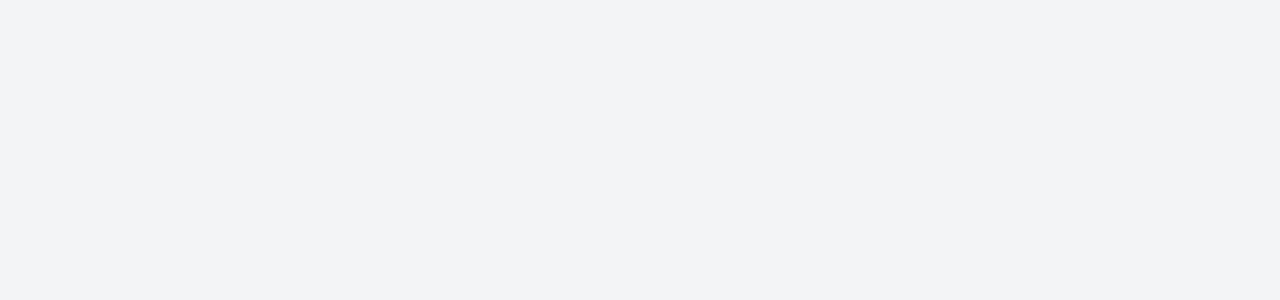
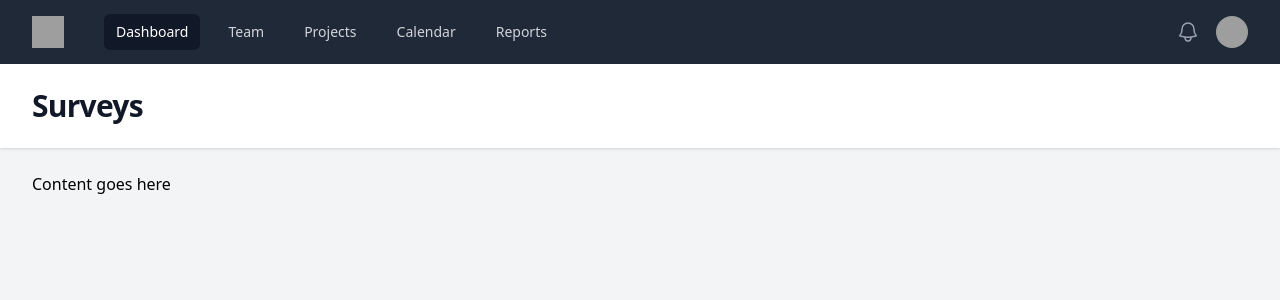
Before and after one commit to agyeievans/laravel-vue-survey, a Vue app in the folder vue/: page /surveys in a window 1280 px wide. Before the commit this address had no page. Shown: the top 300 px of the page. Built offline with nearby package versions, Linux system fonts and the light colour scheme; grey boxes are pictures that could not be loaded.

Commit message:
styled surveys

```diff
--- a/vue/src/router/index.js
+++ b/vue/src/router/index.js
@@ -4,6 +4,7 @@ import {
 } from 'vue-router'
 
 import Dashboard from '../views/Dashboard.vue'
+import Surveys from '../views/Surveys.vue'
 import Login from '../views/Login.vue'
 import Register from '../views/Register.vue'
 import DefaultLayout from '../components/DefaultLayout.vue'
@@ -15,11 +16,17 @@ const router = createRouter({
       path: "/",
       redirect: "/dashboard",
       component: DefaultLayout,
-      children: [{
+      children: [
+        {
         path: "/dashboard",
         name: "Dashboard",
         component: Dashboard
-      },
+        },
+        {
+        path: "/surveys",
+        name: "Surveys",
+        component: Surveys
+        },
     ]
     },
     {
--- a/vue/src/views/Surveys.vue
+++ b/vue/src/views/Surveys.vue
@@ -1,7 +1,16 @@
+<script setup>
+</script>
+
 <template>
-  <h1>All Surveys</h1>
+  <header class="bg-white shadow">
+    <div class="mx-auto max-w-7xl px-4 py-6 sm:px-6 lg:px-8">
+      <h1 class="text-3xl font-bold tracking-tight text-gray-900">Surveys</h1>
+    </div>
+  </header>
+  <main>
+    <div class="mx-auto max-w-7xl py-6 sm:px-6 lg:px-8">
+      <!-- Your content -->
+      <p>Content goes here</p>
+    </div>
+  </main>
 </template>
-
-<script setup>
-
-</script>
```
